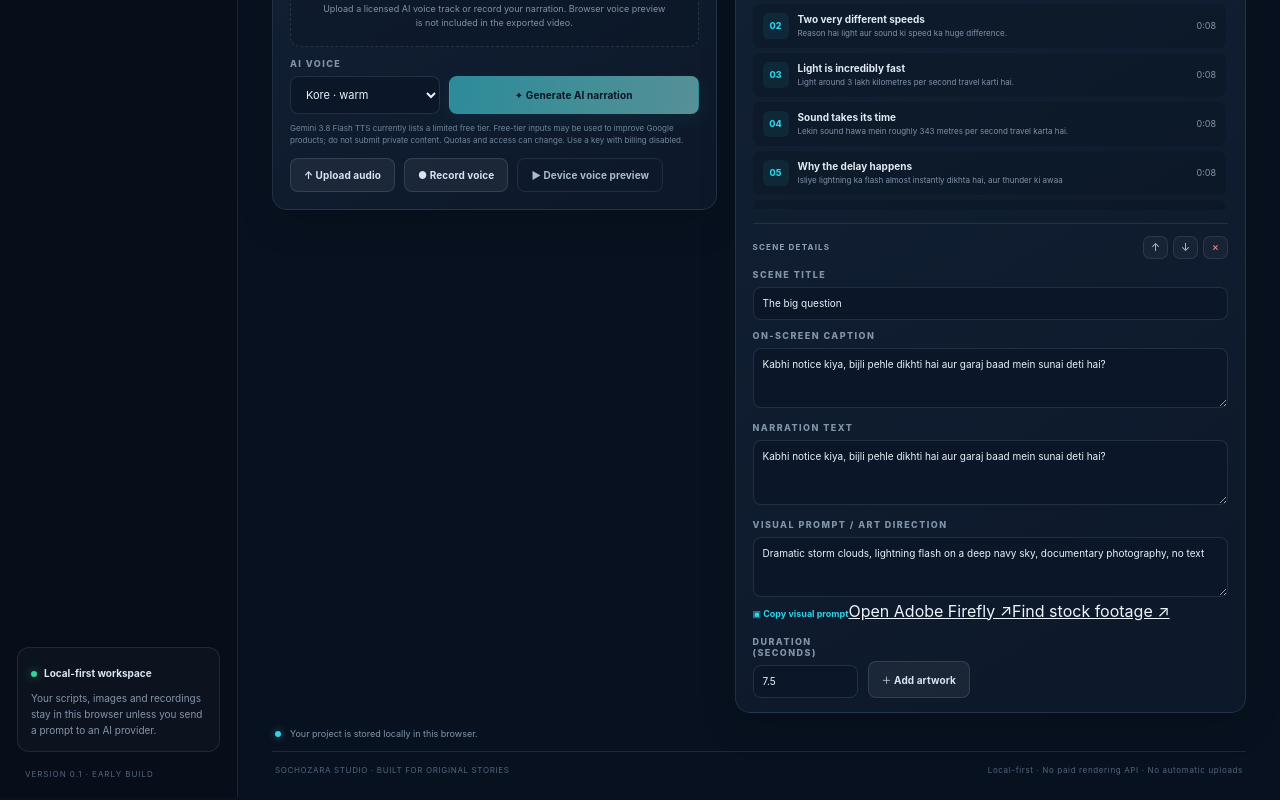
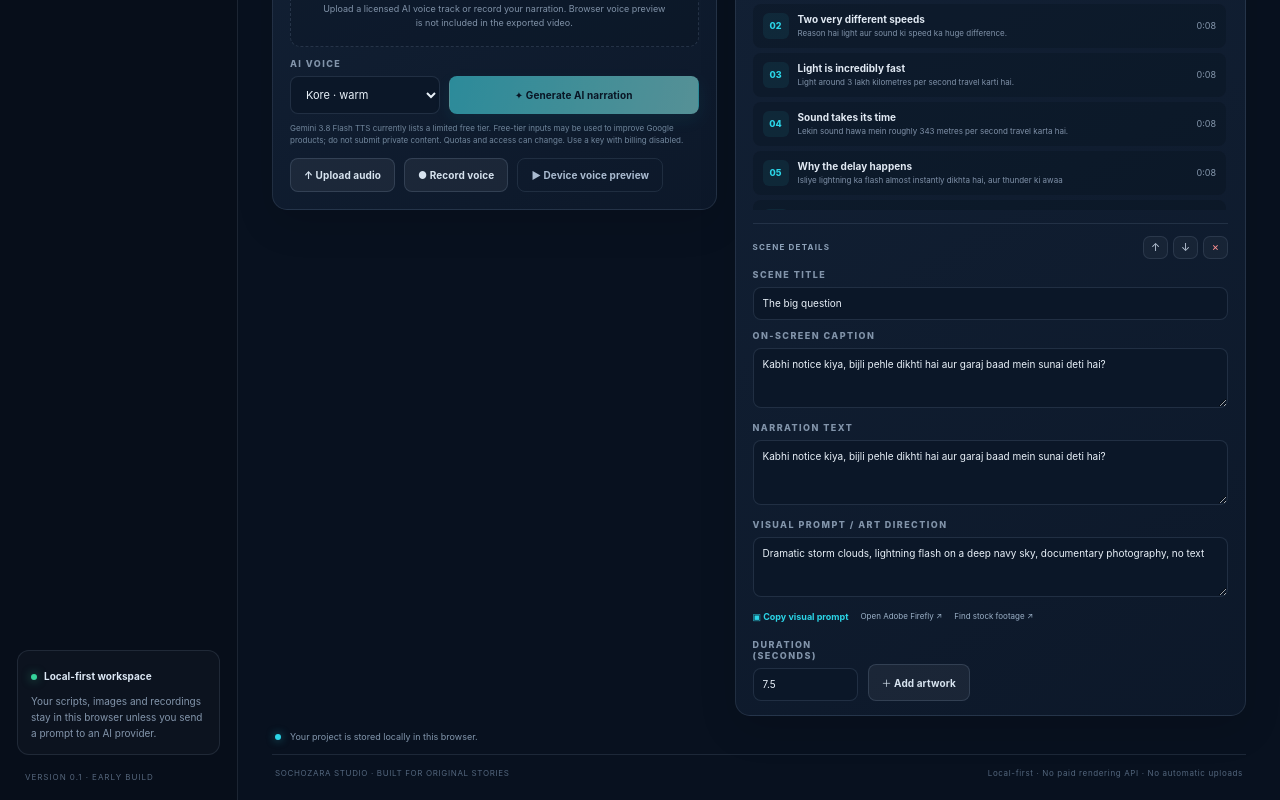
Before and after one commit to narayananagapuri25/VideoMaker, a React (Vite) app: page / in a window 1280 px wide. Shown: the part 1134-1934 px from the top of the page. Built offline with nearby package versions, Linux system fonts and the light colour scheme.

Commit message:
style: format scene asset shortcuts

```diff
--- a/src/styles.css
+++ b/src/styles.css
@@ -223,3 +223,7 @@ select { appearance: auto; }
 .tts-button { min-height: 38px; }
 .tts-disclaimer { display: block; color: #71869c; font-size: 8px; line-height: 1.55; margin-top: 8px; }
 @media (max-width: 560px) { .tts-controls { grid-template-columns: 1fr; } .tts-button { width: 100%; } }
+
+.prompt-actions { display: flex; flex-wrap: wrap; gap: 12px; align-items: center; margin-top: 6px; }
+.prompt-actions a { color: #9bb0c7; text-decoration: none; font-size: 8px; }
+.prompt-actions a:hover { color: var(--cyan); text-decoration: underline; }
```
